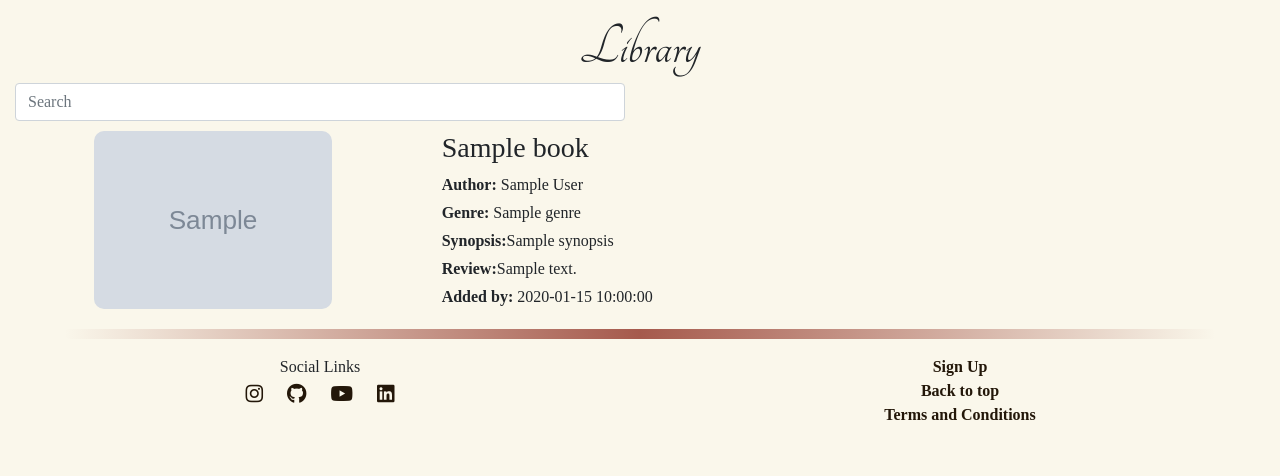
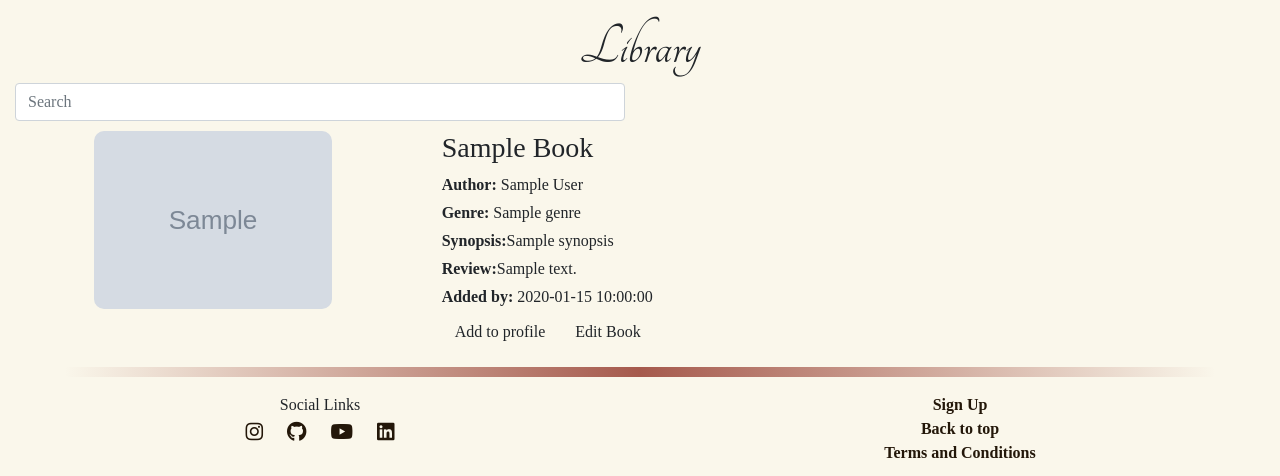
Before and after one commit to natalie-kate/pocket-bookcase, a Flask app: template templates/library.html in a window 1280 px wide. Shown: the part 324-800 px from the top of the page. Run offline with Flask 2, Linux system fonts and the light colour scheme; the template is opened without the code that fills it: most values are stand-ins (such as "Sample title", 1, 10 or a date in 2020); grey boxes marked "Sample" are stand-in pictures; some libraries are stand-ins or nearby versions; some web fonts are replaced.

Commit message:
Add buttons to each book & .title()

```diff
--- a/templates/library.html
+++ b/templates/library.html
@@ -18,8 +18,8 @@
     <input class="form-control" type="text" placeholder="Search" aria-label="Search">
   </div>
   {% if session.user %}
-  <div class="col-6 offset-3 col-md-2 offset-md-1">
-    <a href="{{ url_for('addbook') }}" class="btn my-btn btn-lg hover">Add a Book</a>
+  <div class="col-6 offset-3 col-md-3 offset-md-1">
+    <a href="{{ url_for('add_book') }}" class="btn my-btn btn-lg hover"><i class="fas fa-plus"></i> Add a Book</a>
   </div>
   {% endif %}
 </div>
@@ -42,12 +42,16 @@
 
   </div>
   <div class="col-8 books">
-    <h3>{{ book.title }}</h3>
-    <p><strong>Author:</strong> {{ book.author }}</p>
+    <h3>{{ book.title.title() }}</h3>
+    <p><strong>Author:</strong> {{ book.author.title() }}</p>
     <p><strong>Genre:</strong> {{ book.genre }}</p>
     <p><strong>Synopsis:</strong>{{ book.synopsis }}</p>
     <p><strong>Review:</strong>{{ book.review }}</p>
     <p><strong>Added by:</strong> {{ book.added_by }}</p>
+    <a class="btn profile-btn btn-md hover">Add to profile</a>
+    {% if session.user.lower() == book.added_by.lower() %}
+    <a class="btn edit-btn btn-md hover">Edit Book</a>
+    {% endif %}
   </div>
   <hr />
   {% endfor %}
```
